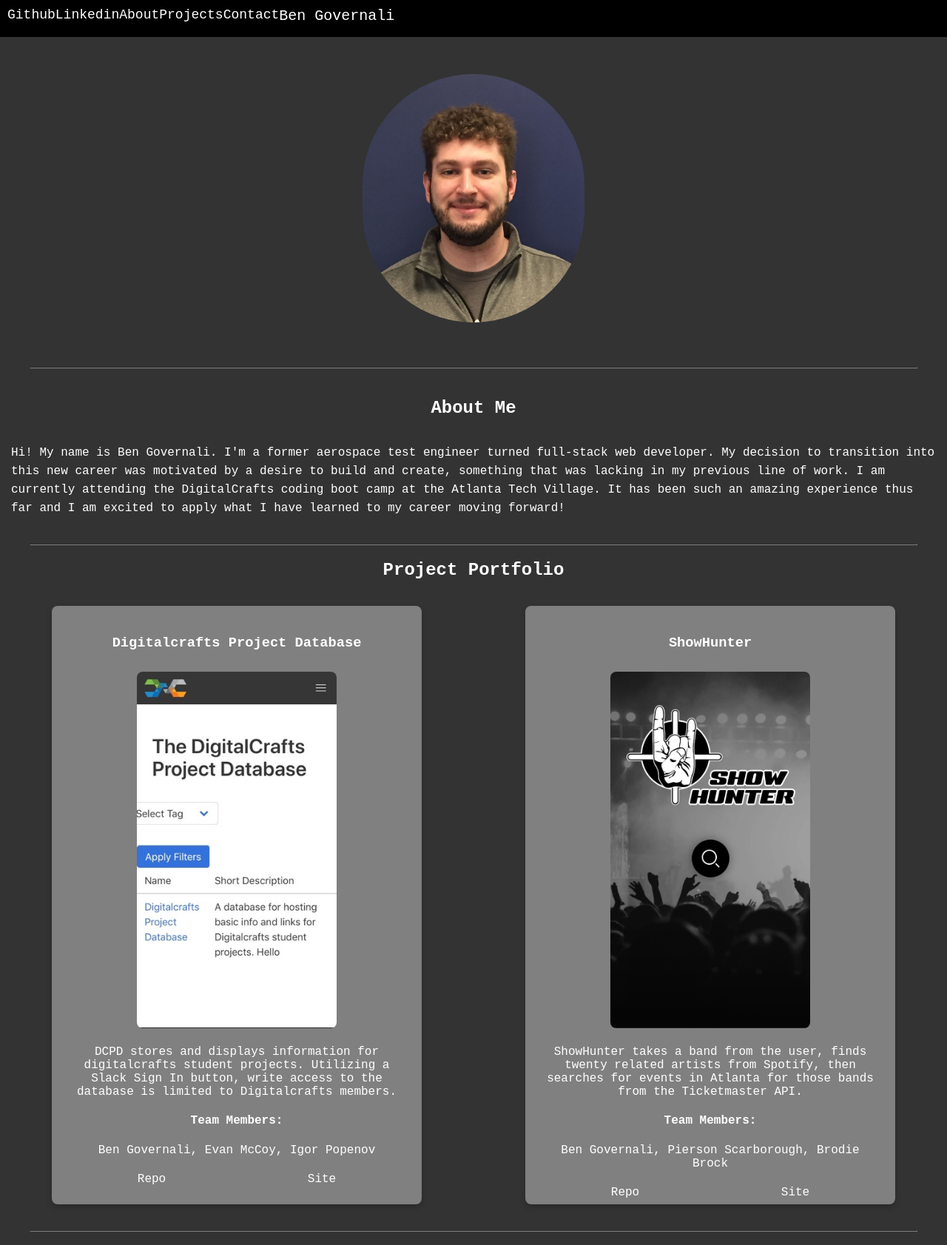
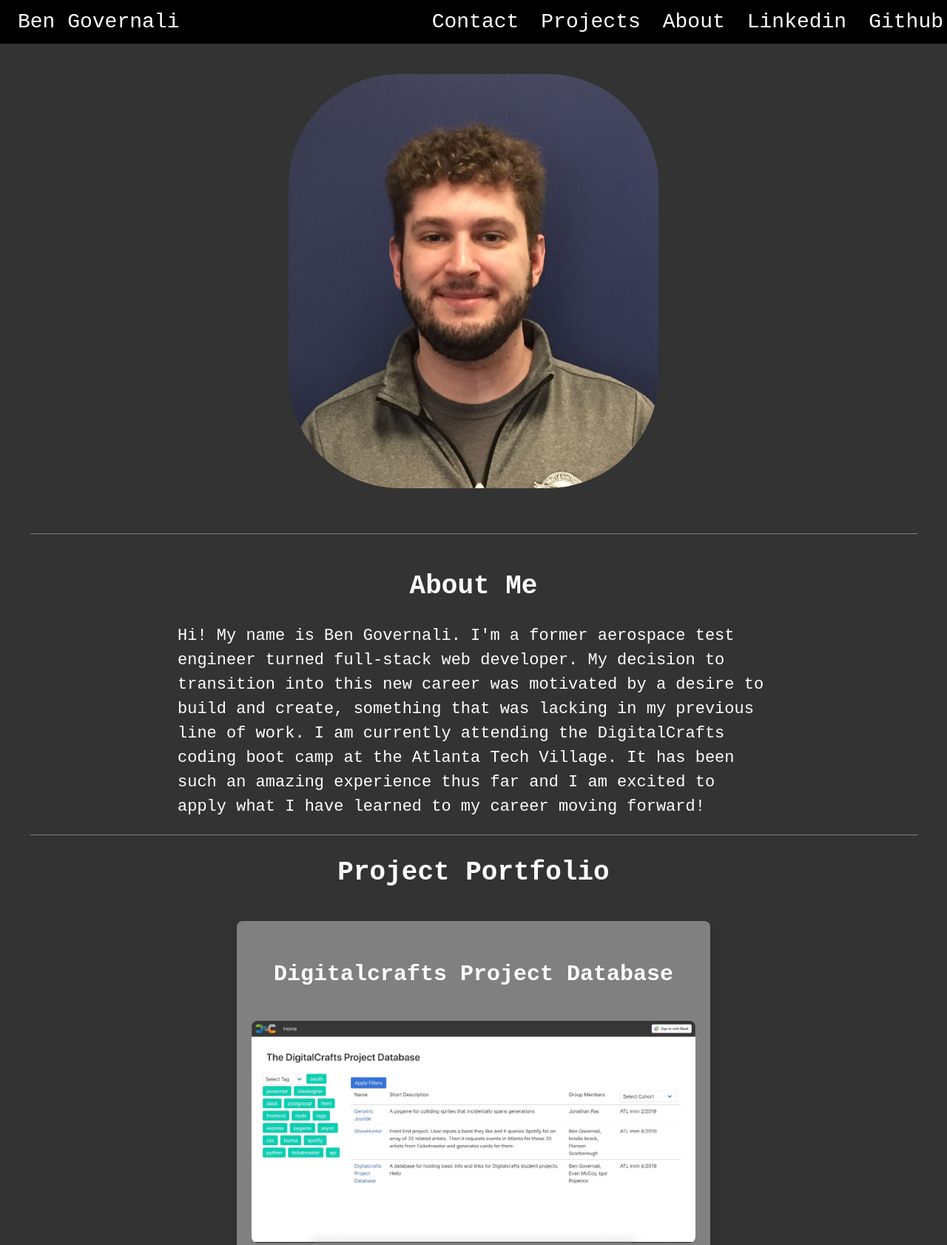
Before and after one commit to bengovernali/portfolio, a plain HTML site: page index.html in a window 1280 px wide. Shown: the top 1683 px of the page at 74% size. Drawn offline with Linux system fonts and the light colour scheme.

Commit message:
site fully responsive

```diff
--- a/index.html
+++ b/index.html
@@ -44,7 +44,7 @@
             <div class="project-container">
                 <div class="card">
                     <h3><b>Digitalcrafts Project Database</b></h3>
-                    <img class="project-img" src="images/dcpd-mobile.jpg" alt="Digitalcrafts Project Database">
+                    <img class="project-img" src="images/dcpd.jpg" alt="Digitalcrafts Project Database">
                     <div class="container">
                         <p>DCPD stores and displays information for digitalcrafts student projects.
                             Utilizing a Slack Sign In button, write access to the database is limited to Digitalcrafts members.
@@ -59,7 +59,7 @@
                 </div>
                 <div class="card">
                     <h3><b>ShowHunter</b></h3>
-                    <img class="project-img" src="images/showhunter-mobile.jpg" alt="ShowHunter">
+                    <img class="project-img" src="images/showhunter.jpg" alt="ShowHunter">
                     <div class="container">
                         <p>ShowHunter takes a band from the user, finds twenty related artists     from Spotify, then searches for events in Atlanta for those
                             bands from the Ticketmaster API.
@@ -123,7 +123,7 @@
             </div>
         </div>
         <hr>
-        <div class="section">
+        <div class="contact-section">
             <a name="linktocontact"></a>
             <h2><b>Contact</b></h2>
             <p class="contact">If you would like to contact me, you can best reach me from my email:</p>
--- a/styles/style.css
+++ b/styles/style.css
@@ -7,7 +7,7 @@
   color: white;
   padding: 0;
   margin: 0;
-    font-family: 'Inconsolata', monospace;
+  font-family: "Inconsolata", monospace;
 }
 
 a {
@@ -25,16 +25,16 @@
 }
 
 .nav-item {
-    float: left;
+  float: right;
   display: block;
   position: relative;
   color: white;
   text-align: center;
-    padding: 14px, 16px;
+  padding: 14px 16px;
+  margin: 14px 0;
   text-decoration: none;
   font-size: 18px;
   left: 10px;
-    top: 10px;
 }
 
 .nav-item:hover {
@@ -45,10 +45,13 @@
 .active {
   background-color: black;
   color: white;
+  display: block;
   font-size: 20px;
   position: relative;
-    top: 10px;
+  float: left;
+  bottom: 0;
   left: 10px;
+  margin: 14px;
 }
 
 .nav .icon {
@@ -106,18 +109,18 @@
 }
 
 .card {
-    box-shadow: 0 4px 8px 0 rgba(0,0,0,0.2);
+  box-shadow: 0 4px 8px 0 rgba(0, 0, 0, 0.2);
   transition: 0.3s;
   background-color: gray;
   margin: 15px;
   border-radius: 8px;
   text-align: center;
   max-width: 500px;
-    min-width: 400px;
+  min-width: 280px;
 }
 
 .card:hover {
-    box-shadow: 0 8px 16px 0 rgba(0,0,0,0.2);
+  box-shadow: 0 8px 16px 0 rgba(0, 0, 0, 0.2);
 }
 
 .project-container {
@@ -132,7 +135,7 @@
 }
 
 .project-img {
-    width: 270px;
+  max-width: 270px;
   text-align: center;
   border-radius: 8px;
 }
@@ -168,6 +171,10 @@
   min-width: 100px;
 }
 
+.contact-section {
+  text-align: center;
+}
+
 .contact {
   padding: 10px;
 }
@@ -176,18 +183,19 @@
   padding: 10px;
 }
 
-@media screen and (max-width: 600px) {
-    .nav a:not(:first-child) {display: none;}
+@media screen and (max-width: 1050px) {
+  .nav a:not(:first-child) {
+    display: none;
+  }
   .nav a.icon {
-        float:right;
+    float: right;
     display: block;
   }
 }
 
-@media screen and (max-width: 600px) {
+@media screen and (max-width: 1050px) {
   .nav.responsive {
     position: fixed;
-        height: 210px;
   }
   .nav.responsive .icon {
     position: absolute;
@@ -202,40 +210,55 @@
   }
 }
 
-@media screen and (max-width: 770px) {
+@media screen and (min-width: 400px) {
   .nav-item {
-        float: right;
     padding: 0 15px;
-        font-size: 20px;
+    font-size: 16px;
   }
+
   .about-me {
+    max-width: 660px;
+    font-size: 14px;
+    line-height: 1.5;
+    padding: 0 20px;
+  }
+
+  .headshot {
     max-width: 500px;
-        font-size: 26px;
-        line-height: 1.5;
+    max-height: 700px;
   }
 
   .card {
     line-height: 1.5;
+    max-width: 480px;
   }
 
   .card p {
+    font-size: 14px;
+  }
+
+  .card-btn {
+    font-size: 14px;
+  }
+
+  h2 {
+    font-size: 24px;
+  }
+
+  h3 {
     font-size: 20px;
   }
 
-    .card-btn {
+  h4 {
     font-size: 18px;
   }
 
-    h2 {
-        font-size: 36px;
+  .skills svg {
+    width: 80px;
   }
 
-    h3 {
-        font-size: 30px;
-    }
-
-    .skills svg {
-        min-width: 150px;
+  .project-img {
+    max-width: 400px;
   }
 
   .skills {
@@ -250,3 +273,141 @@
     font-size: 18px;
   }
 }
+
+@media screen and (min-width: 700px) {
+  .nav-item {
+    float: right;
+    padding: 0 15px;
+    font-size: 28px;
+  }
+
+  .active {
+    font-size: 28px;
+  }
+
+  .about-me {
+    max-width: 900px;
+    font-size: 22px;
+    line-height: 1.5;
+    padding: 0 40px;
+  }
+
+  .headshot {
+    max-width: 500px;
+    max-height: 700px;
+  }
+
+  .card {
+    line-height: 1.5;
+    max-width: 640px;
+  }
+
+  .card p {
+    font-size: 20px;
+  }
+
+  .card-btn {
+    font-size: 20px;
+  }
+
+  .project-img {
+    max-width: 580px;
+  }
+
+  h2 {
+    font-size: 36px;
+  }
+
+  h3 {
+    font-size: 30px;
+  }
+
+  h4 {
+    font-size: 24px;
+  }
+
+  .skills svg {
+    min-width: 160px;
+  }
+
+  .skills {
+    font-size: 26px;
+  }
+
+  .contact {
+    font-size: 24px;
+  }
+
+  .contact-info {
+    font-size: 24px;
+  }
+}
+
+@media screen and (min-width: 1050px) {
+  .nav-item {
+    float: right;
+    padding: 0 15px;
+    font-size: 28px;
+  }
+
+  .active {
+    font-size: 28px;
+  }
+
+  .about-me {
+    max-width: 800px;
+    font-size: 22px;
+    line-height: 1.5;
+    padding: 0 40px;
+  }
+
+  .headshot {
+    max-width: 500px;
+    max-height: 700px;
+  }
+
+  .card {
+    line-height: 1.5;
+    max-width: 640px;
+  }
+
+  .card p {
+    font-size: 20px;
+  }
+
+  .card-btn {
+    font-size: 20px;
+  }
+
+  .project-img {
+    max-width: 600px;
+  }
+
+  h2 {
+    font-size: 36px;
+  }
+
+  h3 {
+    font-size: 30px;
+  }
+
+  h4 {
+    font-size: 24px;
+  }
+
+  .skills svg {
+    min-width: 160px;
+  }
+
+  .skills {
+    font-size: 26px;
+  }
+
+  .contact {
+    font-size: 24px;
+  }
+
+  .contact-info {
+    font-size: 24px;
+  }
+}
```
Lines whose indentation alone changed are shown as unchanged.
